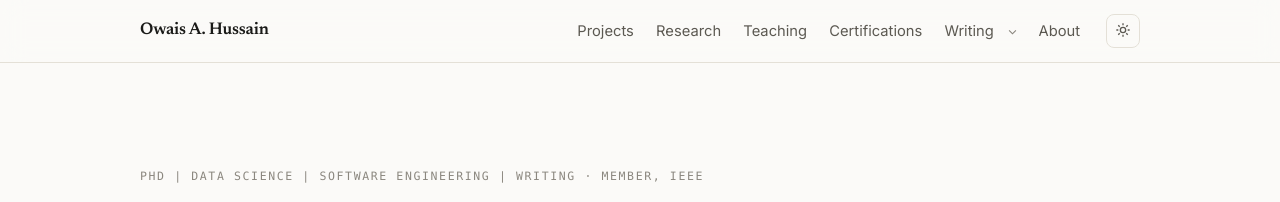
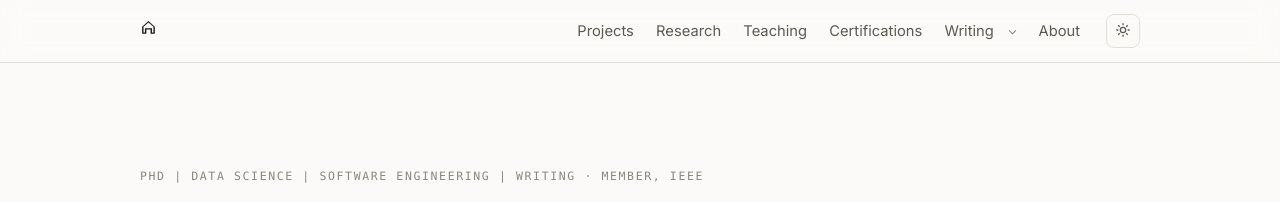
Before and after one commit to esquaredsystems/founder, a Jekyll site: the page built from index.html, in a window 1280 px wide. Shown: the top 202 px of the page. Built offline with Jekyll 4.4.1, drawn with Linux system fonts in a browser that asks for light colours; some web fonts are replaced.

Commit message:
Updating links

```diff
--- a/_config.yml
+++ b/_config.yml
@@ -4,7 +4,7 @@
 # NOTE ON URLs
 # This repo sits under the `esquaredsystems` organisation, so GitHub Pages
 # serves it as a *project* page at:
-#     https://esquaredsystems.github.io/owaishussain.github.io/
+#     https://esquaredsystems.github.io/founder/
 #
 # If you ever attach a custom domain (e.g. owaishussain.com) or move the repo
 # to a personal account named `owaishussain`, change the two lines below to:
@@ -20,7 +20,7 @@ description: >-
   mining, machine learning and health informatics.
 
 url: "https://esquaredsystems.github.io"
-baseurl: "/owaishussain.github.io"
+baseurl: "/founder"
 
 # ---------------------------------------------------------------------------
 # Build
--- a/_includes/footer.html
+++ b/_includes/footer.html
@@ -34,7 +34,7 @@
     </div>
     <div class="footer-bottom">
       <span>© {{ 'now' | date: "%Y" }} {{ site_name }}</span>
-      <span>Built with Jekyll · <a href="https://github.com/esquaredsystems/owaishussain.github.io">Source</a> · <a href="{{ '/feed.xml' | relative_url }}">RSS</a></span>
+      <span>Built with Jekyll · <a href="https://github.com/esquaredsystems/founder">Source</a> · <a href="{{ '/feed.xml' | relative_url }}">RSS</a></span>
     </div>
   </div>
 </footer>
--- a/_includes/header.html
+++ b/_includes/header.html
@@ -2,7 +2,9 @@
 <a class="skip-link" href="#main">Skip to content</a>
 <header class="site-header">
   <div class="wrap site-header__inner">
-    <a class="brand" href="{{ '/' | relative_url }}">{{ site_name }}</a>
+    <a class="brand" href="{{ '/' | relative_url }}" aria-label="Home" title="Home">
+      {% include icon.html name="home" %}
+    </a>
     <nav class="site-nav" aria-label="Main">
       {%- for item in site.nav -%}
       {%- assign is_current = false -%}
--- a/_includes/icon.html
+++ b/_includes/icon.html
@@ -25,6 +25,8 @@
 <path d="M12 17a5 5 0 1 1 0-10 5 5 0 0 1 0 10Zm0-2a3 3 0 1 0 0-6 3 3 0 0 0 0 6Zm-1-13h2v3h-2V2Zm0 17h2v3h-2v-3ZM2 11h3v2H2v-2Zm17 0h3v2h-3v-2ZM4.2 5.6l1.4-1.4 2.2 2.1-1.5 1.5-2.1-2.2Zm12 12 1.4-1.4 2.2 2.1-1.5 1.5-2.1-2.2Zm2.1-13.4 1.5 1.4-2.2 2.2-1.4-1.5 2.1-2.1ZM6.3 16.2l1.5 1.4-2.2 2.2-1.4-1.5 2.1-2.1Z"/>
 {%- when "moon" -%}
 <path d="M12.1 2a9.5 9.5 0 1 0 9.8 12.6 7.5 7.5 0 0 1-9.8-9.8c0-.95.17-1.87.5-2.72A9.6 9.6 0 0 0 12.1 2Z"/>
+{%- when "home" -%}
+<path d="m3 11 9-8 9 8v9a1 1 0 0 1-1 1h-5v-6H9v6H4a1 1 0 0 1-1-1v-9Zm2 0v8h2v-6h10v6h2v-8l-7-6.22L5 11Z"/>
 {%- when "health" -%}
 <path d="M12 21s-7.5-4.6-9.5-9.2C1 8.4 3 5 6.3 5c1.9 0 3.2 1 3.9 2h3.6c.7-1 2-2 3.9-2C21 5 23 8.4 21.5 11.8 19.5 16.4 12 21 12 21Zm-6.6-8.6h3l1.2-2.2 2 4.1 1.4-2.6h3.1v-1.8h-4.2l-.5 1-2-4.1-2.1 3.8H5.4v1.8Z"/>
 {%- when "chain" -%}
```
Also changed, not shown: README.md.
